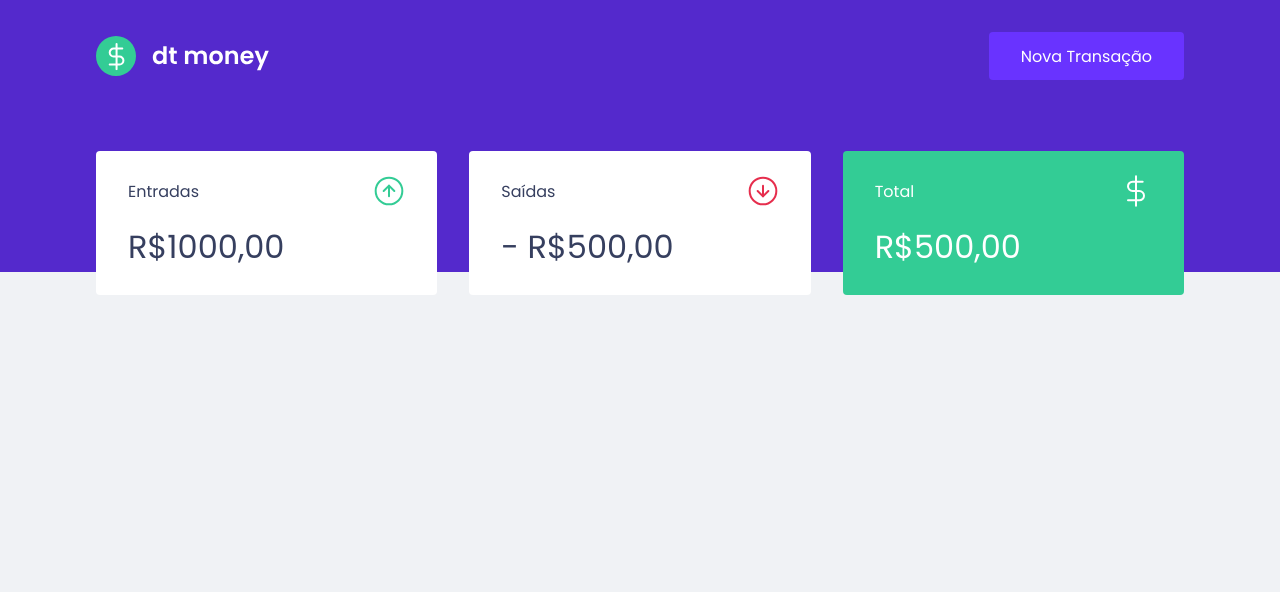
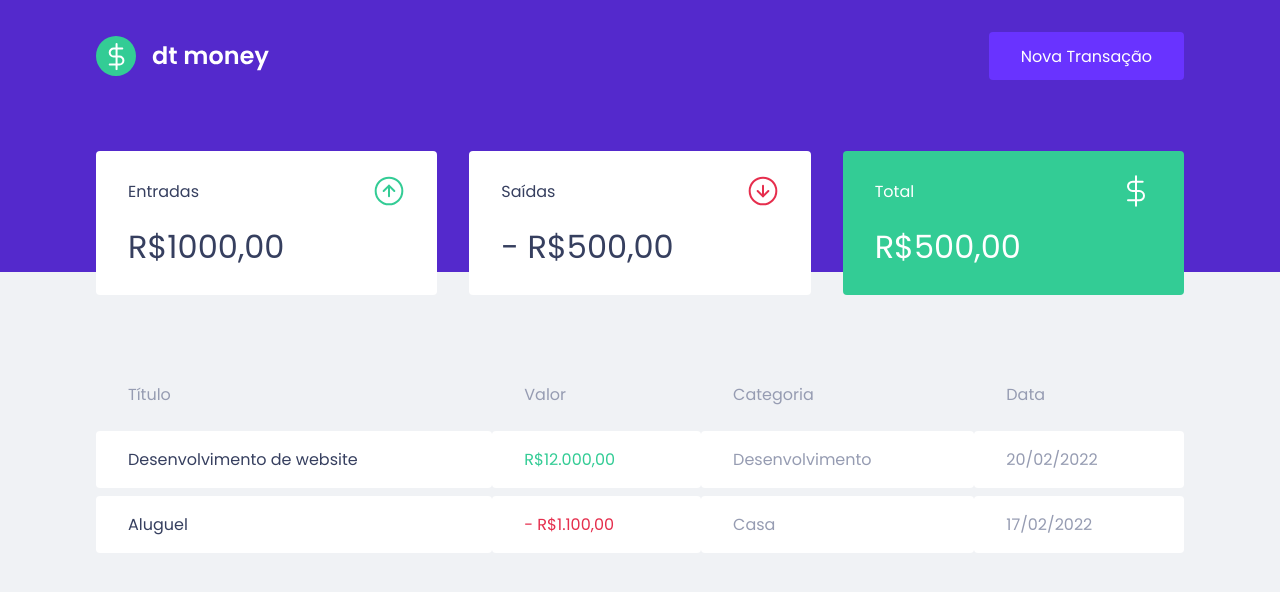
Before and after one commit to ThallesLana/dtmoney, a React (Create React App) app: page / in a window 1280 px wide. Shown: the top 592 px of the page. Built offline with nearby package versions, Linux system fonts and the light colour scheme.

Commit message:
criando transactions tables

```diff
--- a/src/components/Dashboard/index.tsx
+++ b/src/components/Dashboard/index.tsx
@@ -1,10 +1,12 @@
 import { Container } from "./styles";
 import { Summary } from "../Summary";
+import { TransactionsTable } from "../TransactionsTable";
 
 export function Dashboard() {
     return (
         <Container>
-            <Summary></Summary>
+            <Summary />
+            <TransactionsTable />
         </Container>
     )
 }
--- /dev/null
+++ b/src/components/TransactionsTable/index.tsx
@@ -0,0 +1,34 @@
+import { Container } from "./styles";
+
+export function TransactionsTable() {
+    return (
+        <Container>
+            <table>
+
+                <thead>
+                    <tr>
+                        <th>Título</th>
+                        <th>Valor</th>
+                        <th>Categoria</th>
+                        <th>Data</th>
+                    </tr>
+                </thead>
+
+                <tbody>
+                    <tr>
+                        <td>Desenvolvimento de website</td>
+                        <td className="deposit">R$12.000,00</td>
+                        <td>Desenvolvimento</td>
+                        <td>20/02/2022</td>
+                    </tr>
+                    <tr>
+                        <td>Aluguel</td>
+                        <td className="withdraw">- R$1.100,00</td>
+                        <td>Casa</td>
+                        <td>17/02/2022</td>
+                    </tr>
+                </tbody>
+            </table>
+        </Container>
+    )
+}
--- /dev/null
+++ b/src/components/TransactionsTable/styles.ts
@@ -0,0 +1,38 @@
+import styled from 'styled-components';
+
+export const Container = styled.div `
+    margin-top: 4rem;
+
+    table {
+        width: 100%;
+        border-spacing: 0 0.5rem;
+
+        th {
+            color: var(--text-body);
+            font-weight: 400;
+            padding: 1rem 2rem;
+            text-align: left;
+            line-height: 1.5rem;
+        }
+
+        td {
+            padding: 1rem 2rem;
+            border: 0;
+            background: var(--shape);
+            color: var(--text-body);
+            border-radius: 0.25rem;
+
+            &:first-child {
+                color: var(--text-title);
+            }
+
+            &.deposit {
+                color: var(--green);
+            }
+
+            &.withdraw {
+                color: var(--red);
+            }
+        }
+    }
+`;
```
